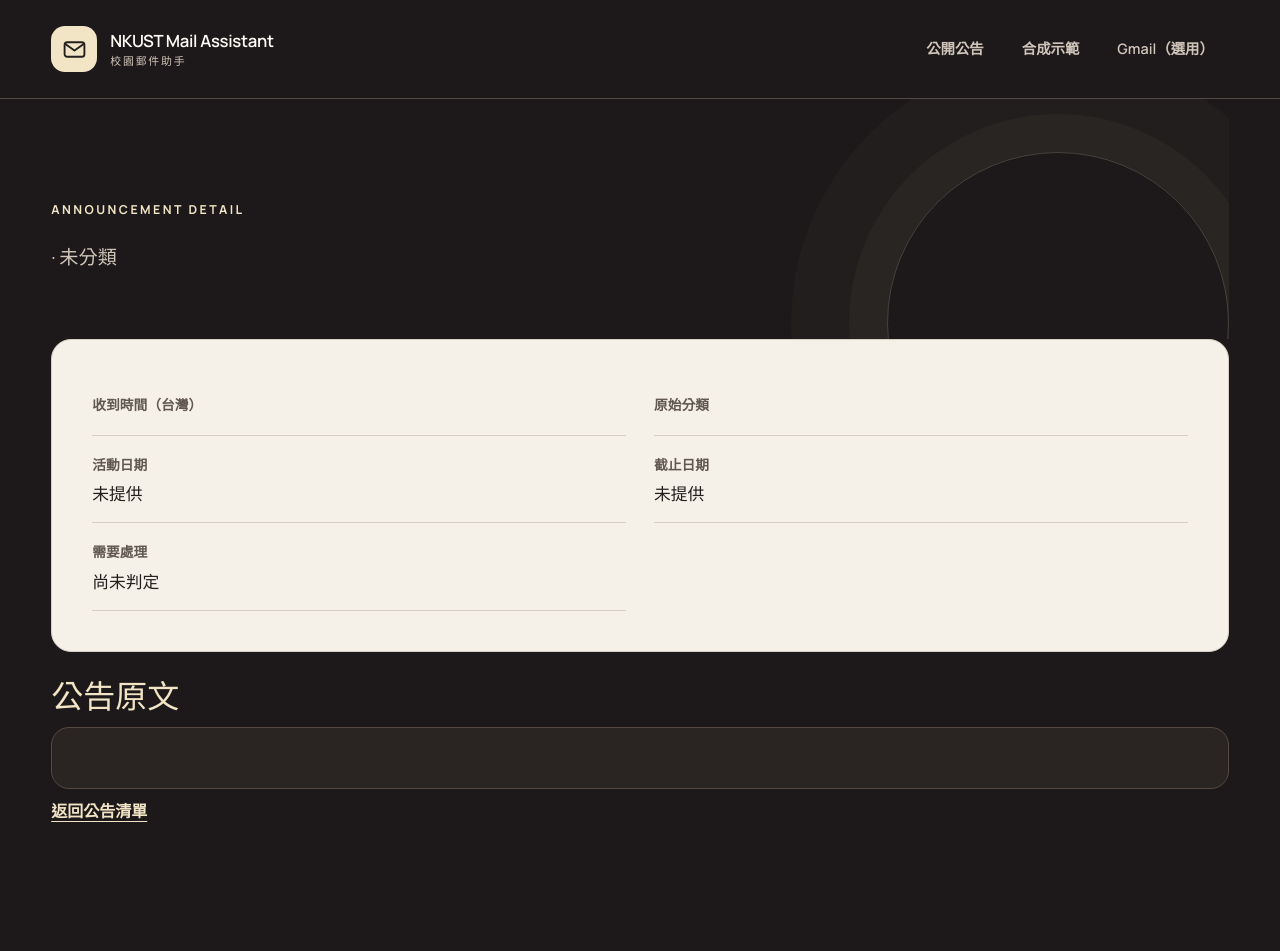
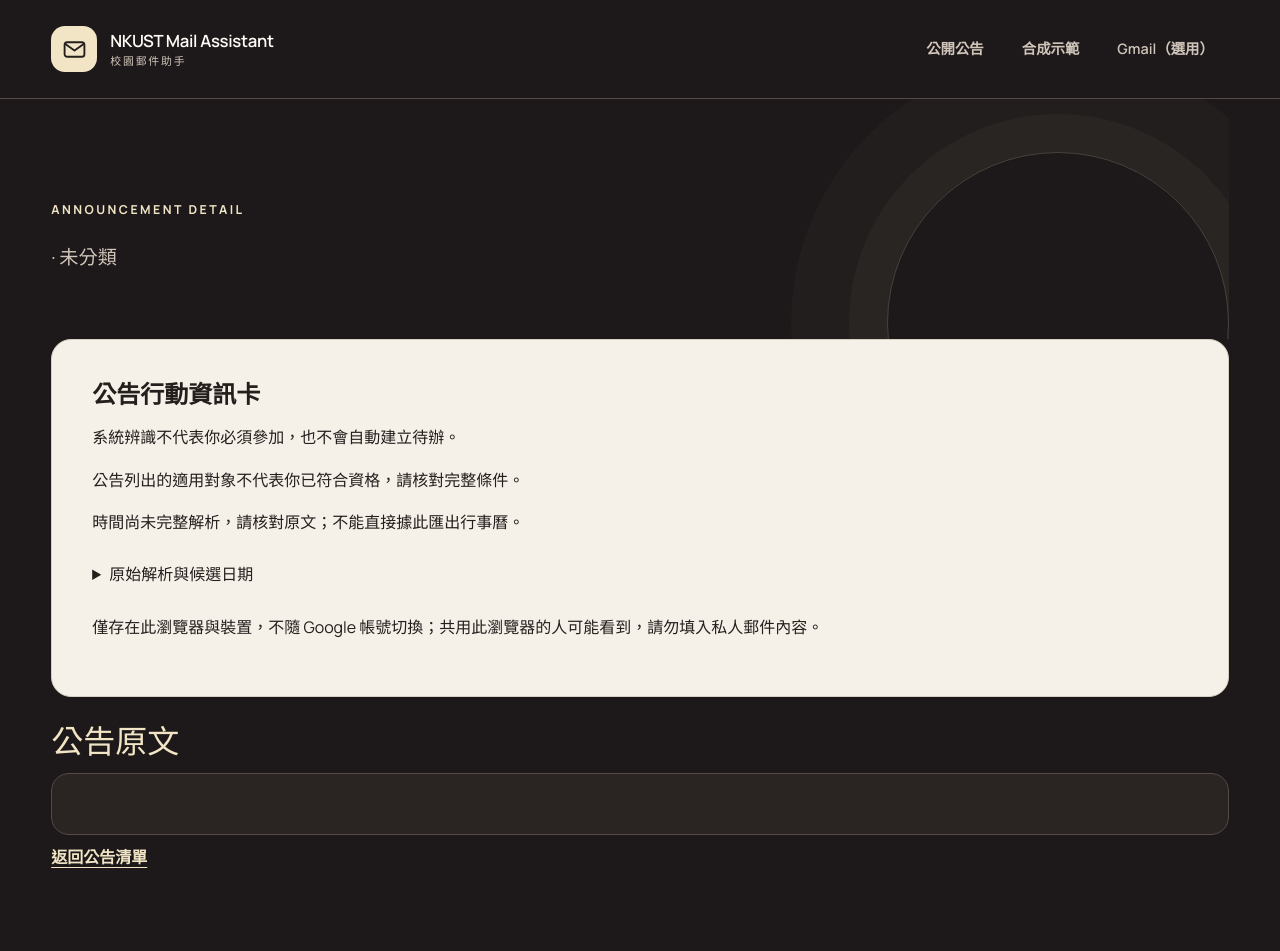
Before and after one commit to brocoli1024/Nkust-Mail-Assistant, a Python web app: template app/templates/web/announcement_detail.html in a window 1280 px wide. Before the commit the page ends 822 px from the top, so only its background shows below. Run offline with Jinja, Linux system fonts and the light colour scheme; the template is opened without the code that fills it, so the values that code supplies are empty.

Commit message:
feat: present action cards and authenticated corrections

```diff
--- a/app/api/demo.py
+++ b/app/api/demo.py
@@ -1,4 +1,6 @@
 """Read-only synthetic demo; never resolves sessions or reads the database."""
+from app.services.action_cards import build_action_card, demo_source
+from app.api.action_card_corrections import card_context
 from fastapi import APIRouter, HTTPException, Query, Request
 
 from app.api.session import page
@@ -21,4 +23,4 @@ def detail(demo_id: str, request: Request):
     item = get_demo_announcement(demo_id)
     if item is None:
         raise HTTPException(404, '找不到合成示範公告。')
-    return page(request, 'demo_announcement_detail.html', item=item)
+    return page(request, 'demo_announcement_detail.html', item=item, **card_context(build_action_card(demo_source(item)),'demo'))
--- a/app/api/public_announcements.py
+++ b/app/api/public_announcements.py
@@ -1,5 +1,7 @@
 """Anonymous public-table views. Never resolve sessions or fetch external data."""
 from typing import Literal
+from app.services.action_cards import build_action_card, public_source
+from app.api.action_card_corrections import card_context
 from urllib.parse import urlencode
 from fastapi import APIRouter, Request, Query, HTTPException
 from sqlalchemy import select, func, or_
@@ -77,5 +79,6 @@ def detail(announcement_id: int, request: Request):
         if row is None:
             raise HTTPException(404, '找不到公開公告。')
         item = public_item(row)
+        card = build_action_card(public_source(row))
         status = status_data(session)
-    return page(request, 'public_announcement_detail.html', item=item, source_url=LISTING_URL, **status)
+    return page(request, 'public_announcement_detail.html', item=item, source_url=LISTING_URL, **status, **card_context(card,'public'))
--- a/app/services/action_card_rules.py
+++ b/app/services/action_card_rules.py
@@ -47,7 +47,8 @@ def extract(source):
             if role:
                 other = [x for x in result.evidence if clause_match and clause_match.start() <= x.start < clause_match.end()]
                 ambiguous = len(other)>1 or bool(re.search(r'明年|去年|翌年|次年|跨年',clause))
-                dates[role].append((d.iso_date,ev,ambiguous))
+                context_ev=Evidence(segment=index,quote=clause,start=clause_match.start(),end=clause_match.end(),role=role,year_inferred=d.year_inferred)
+                dates[role].append((d.iso_date,context_ev,ambiguous))
     fields = {}
     for role, values in dates.items():
         valid = {v for v,e,a in values if v and not e.year_inferred and not a}
--- a/app/services/action_cards.py
+++ b/app/services/action_cards.py
@@ -96,7 +96,7 @@ def public_source(row):
         url=normalize_public_url(row.canonical_url)
     except PublicSourceError:
         url=None
-    return SourceDocument(kind='public',source_ref=json.dumps([row.source_key,url or row.canonical_url],ensure_ascii=False),title=row.title,
+    return SourceDocument(kind='public',source_ref=json.dumps([row.source_key,url or ("invalid:"+digest(row.canonical_url))],ensure_ascii=False),title=row.title,
         segments=(SourceSegment(kind='title',text=row.title),SourceSegment(kind='excerpt',text=row.excerpt or '')),url=url)
 
 
--- a/app/static/web/account.css
+++ b/app/static/web/account.css
@@ -182,3 +182,16 @@ input[type="search"] { min-height:48px; width:100%; padding:9px 14px; border:1px
   .public-source-status { padding:16px; }
   .announcement, .detail-card, .filter-panel { min-width:0; }
 }
+.action-card { margin-bottom:24px; }
+.action-card h2 { font-size:1.5rem; margin-bottom:16px; }
+.action-card dd, .action-card pre, .action-card blockquote { overflow-wrap:anywhere; white-space:pre-wrap; }
+.action-card .field-state { font-size:.9rem; color:var(--ink-muted); }
+.action-card summary { min-height:44px; cursor:pointer; padding-block:10px; }
+.action-card details, .card-editor fieldset { margin-block:16px; }
+.action-card blockquote { margin:12px 0; border-left:3px solid var(--ink-muted); padding-left:12px; }
+.card-editor { display:grid; gap:16px; }
+.card-editor label { display:grid; gap:8px; }
+.card-editor textarea { width:100%; min-height:64px; font:inherit; padding:10px; color:var(--ink); background:var(--paper); }
+.card-editor select { min-height:44px; }
+.card-editor fieldset { min-width:0; border:1px solid var(--line-light); padding:16px; }
+[hidden] { display:none !important; }
--- /dev/null
+++ b/app/templates/web/action_card.html
@@ -0,0 +1,28 @@
+<section class="detail-card action-card" aria-label="公告行動資訊卡" {% if scope != 'private' %}data-card-payload="{{ payload | tojson | forceescape }}"{% endif %}>
+  <h2>公告行動資訊卡</h2>
+  <p>系統辨識不代表你必須參加，也不會自動建立待辦。</p>
+  {% if card.requires_action is none %}<p>行動尚未判定，請核對原文。</p>{% endif %}
+  <dl class="detail-grid">
+  {% for key,label in labels.items() %}{% set field=card.fields[key] %}
+    <div><dt>{{ label }}</dt><dd data-card-field="{{ key }}">{{ field.value if field.value else '待確認' }}</dd>
+    <p class="field-state" data-card-state="{{ key }}">{% if field.origin == 'user' %}我的修正 · {% endif %}{{ '待確認' if field.state in ('pending','stale') else ('使用者確認，非系統驗證' if field.state == 'user_confirmed' else '來源規則辨識') }}</p>
+    {% for warning in field.warnings %}<p>{{ warning }}</p>{% endfor %}
+    {% if field.evidence %}<details><summary>查看依據</summary>{% for e in field.evidence %}<blockquote>{{ e.quote }}</blockquote><p>依據：{{ {'title':'來源標題','excerpt':'來源摘要','original':'郵件公告原文'}.get(card.source.segments[e.segment].kind) }}</p>{% endfor %}</details>{% endif %}
+    </div>
+  {% endfor %}
+  </dl>
+  <p>公告列出的適用對象不代表你已符合資格，請核對完整條件。</p>
+  <p>時間尚未完整解析，請核對原文；不能直接據此匯出行事曆。</p>
+  {% if link_unverified %}<p>公告提供的連結，官方性待確認。</p>{% endif %}
+  {% if card_context.deadline_passed %}<p class="notice">此截止日期已過；其他條件與期限仍請核對原文。</p>{% endif %}
+  {% if scope == 'private' and view.stale %}<p class="notice">來源或解析版本已變更，過往修正尚未套用，請重新核對。</p>{% endif %}
+  <details><summary>原始解析與候選日期</summary><pre>{{ (view.base if scope == 'private' else card).legacy | tojson(indent=2) }}</pre>
+    {% for e in card.candidates %}<blockquote>{{ e.quote }}{% if e.year_inferred %}（年份推定，待確認）{% endif %}</blockquote>{% endfor %}
+    {% for warning in card.warnings %}<p>{{ warning }}</p>{% endfor %}
+    <p>解析版本：{{ card.parser_version }}</p>
+  </details>
+  {% if card.ai_references %}<details><summary>既有 AI 參考（請核對來源）</summary>{% for ref in card.ai_references %}<p>{{ ref.warning }}</p><pre>{{ ref.result | tojson(indent=2) }}</pre>{% endfor %}</details>{% endif %}
+  <p data-correction-status role="status" aria-live="polite"></p>
+  {% include 'action_card_editor.html' %}
+  {% if scope == 'private' %}<details><summary>此封郵件的修正歷史</summary>{% for h in view.history %}<p><a class="text-link dark" href="/action-cards/history/{{ h.id }}">查看原快照與修正（版本 {{ h.revision }}）</a></p>{% else %}<p>尚無修正紀錄。</p>{% endfor %}</details>{% endif %}
+</section>
--- /dev/null
+++ b/app/templates/web/action_card_editor.html
@@ -0,0 +1,25 @@
+{% if scope == 'private' %}
+<p>修正依目前登入帳號保存至本站，不會修改 Gmail，也不會送交 AI。</p>
+{% if error %}<p class="notice" role="alert">{{ error }}</p>{% endif %}
+<details {% if error %}open{% endif %}><summary>修正我的資訊</summary>
+<form method="post" action="/announcements/{{ item.id }}/action-card/corrections" class="card-editor">
+<input type="hidden" name="csrf_token" value="{{ csrf }}"><input type="hidden" name="operation" value="save">
+<input type="hidden" name="baseline_hash" value="{{ view.base.baseline_hash }}"><input type="hidden" name="expected_revision" value="{{ view.revision }}">
+{% else %}
+<p>{{ '示範修正只在目前頁面記憶體，重新載入即重設。' if scope == 'demo' else '僅存在此瀏覽器與裝置，不隨 Google 帳號切換；共用此瀏覽器的人可能看到，請勿填入私人郵件內容。' }}</p>
+<noscript><p>閱讀不需要 JavaScript；裝置修正需要 JavaScript 與可用的瀏覽器儲存。</p></noscript>
+<div data-local-editor class="card-editor" hidden>
+{% endif %}
+{% for key,label in labels.items() %}
+<fieldset><legend>{{ label }}</legend>
+<label>處理方式<select name="{{ key }}.mode">{% for mode,text in [('inherit','沿用系統'),('value','改為我的值'),('pending','標為待確認')] %}<option value="{{ mode }}" {% if scope=='private' and form_values.get(key+'.mode','inherit')==mode %}selected{% endif %}>{{ text }}</option>{% endfor %}</select></label>
+<label>我的值<textarea name="{{ key }}.value" rows="2" maxlength="{{ 160 if key=='summary' else (10 if key in ('deadline','event_date') else 1200) }}">{{ form_values.get(key+'.value','') if scope=='private' else '' }}</textarea></label>
+{% if key in ('deadline','event_date') %}<label><input type="checkbox" name="{{ key }}.confirmed" {% if scope=='private' and form_values.get(key+'.confirmed')=='on' %}checked{% endif %}>我已核對原文中的完整日期（YYYY-MM-DD）</label>{% endif %}
+<label>原文引用／個人補充<textarea name="{{ key }}.quote" rows="2" maxlength="2000">{{ form_values.get(key+'.quote','') if scope=='private' else '' }}</textarea></label>
+</fieldset>
+{% endfor %}
+<label>行動判斷<select name="action_decision">{% for value,label in [('unknown','待確認'),('yes','公告含可採取的行動'),('no','公告明示不需行動')] %}<option value="{{ value }}" {% if scope=='private' and form_values.get('action_decision','unknown')==value %}selected{% endif %}>{{ label }}</option>{% endfor %}</select></label>
+<label>截止種類<select name="deadline_kind">{% for value,label in [('unknown','待確認'),('registration','報名'),('application','申請'),('submission','繳件')] %}<option value="{{ value }}" {% if scope=='private' and form_values.get('deadline_kind','unknown')==value %}selected{% endif %}>{{ label }}</option>{% endfor %}</select></label>
+{% if scope=='private' %}<button class="button" type="submit">儲存我的修正</button></form></details>
+<form method="post" action="/announcements/{{ item.id }}/action-card/corrections"><input type="hidden" name="csrf_token" value="{{ csrf }}"><input type="hidden" name="operation" value="reset"><input type="hidden" name="baseline_hash" value="{{ view.base.baseline_hash }}"><input type="hidden" name="expected_revision" value="{{ view.revision }}"><button class="button" type="submit">恢復系統資訊（保留歷史）</button></form>
+{% else %}<button class="button" type="button" data-save>儲存我的修正</button><button class="button" type="button" data-reset>恢復系統資訊（保留歷史）</button>{% if scope=='public' %}<button class="button" type="button" data-erase>刪除此公告裝置修正歷史</button>{% endif %}<details><summary>裝置修正歷史</summary><pre data-local-history>尚無紀錄</pre></details></div>{% endif %}
--- /dev/null
+++ b/app/templates/web/action_card_error.html
@@ -0,0 +1 @@
+<!doctype html><html lang="zh-Hant"><head><meta charset="utf-8"><meta name="viewport" content="width=device-width, initial-scale=1"><title>{{ title }}</title><link rel="stylesheet" href="/assets/account.css?v=action-card-1"></head><body><div class="site-shell">{% include 'site_header.html' %}<main id="main-content" class="page-content"><section class="hero compact"><h1>{{ title }}</h1></section><p class="notice" role="alert">{{ detail }}</p><a class="text-link" href="/announcements">返回我的公告並重試</a></main></div></body></html>
--- /dev/null
+++ b/app/templates/web/action_card_history.html
@@ -0,0 +1 @@
+<!doctype html><html lang="zh-Hant"><head><meta charset="utf-8"><meta name="viewport" content="width=device-width, initial-scale=1"><title>我的修正歷史</title><link rel="stylesheet" href="/assets/account.css?v=action-card-1"></head><body><div class="site-shell">{% include 'site_header.html' %}<main id="main-content" class="page-content"><section class="hero compact"><h1>我的修正歷史</h1></section><article class="detail-card"><h2>原文快照</h2><pre>{{ data.snapshot.source_text }}</pre><details><summary>原始解析</summary><pre>{{ data.snapshot.original_card | tojson(indent=2) }}</pre></details>{% for r in data.revisions %}<h2>修正版本 {{ r.revision }} · {{ r.operation }}</h2><p>{{ r.created_at }}</p><pre>{{ r.overrides | tojson(indent=2) }}</pre>{% endfor %}{% if data.page_number>1 %}<a href="?page={{ data.page_number-1 }}">上一頁</a>{% endif %}{% if data.has_more %}<a href="?page={{ data.page_number+1 }}">下一頁</a>{% endif %}</article><a class="text-link" href="/announcements">返回我的公告</a></main></div></body></html>
--- a/app/templates/web/announcement_detail.html
+++ b/app/templates/web/announcement_detail.html
@@ -4,7 +4,7 @@
   <meta charset="utf-8"><meta name="viewport" content="width=device-width, initial-scale=1">
   {% include 'pwa_head.html' %}
   <title>公告內容 · NKUST Mail Assistant</title>
-  <link rel="stylesheet" href="/assets/account.css?v=editorial-1">
+  <link rel="stylesheet" href="/assets/account.css?v=action-card-1">
 </head>
 <body><div class="site-shell">
   {% set active_page = 'announcements' %}
@@ -14,17 +14,7 @@
     <section class="hero compact" aria-labelledby="page-title">
       <div><p class="eyebrow">ANNOUNCEMENT DETAIL</p><h1 id="page-title">{{ item.title }}</h1><p>{{ item.department }} · {{ item.category or '未分類' }}</p></div>
     </section>
-    <section class="detail-card" aria-label="公告資訊">
-      <dl class="detail-grid">
-        <div><dt>收到時間（台灣）</dt><dd>{{ item.received_at }}</dd></div>
-        <div><dt>原始分類</dt><dd>{{ item.source_category }}</dd></div>
-        <div><dt>活動日期</dt><dd>{{ item.event_date or '未提供' }}</dd></div>
-        <div><dt>截止日期</dt><dd>{{ item.deadline or '未提供' }}</dd></div>
-        <div><dt>需要處理</dt><dd>{{ '是' if item.requires_action == true else ('否' if item.requires_action == false else '尚未判定') }}</dd></div>
-      </dl>
-      {% if item.date_inferred %}<p class="notice">日期年份為推定，請以原文為準。</p>{% endif %}
-    </section>
-    {% if item.summary %}<section class="detail-section" aria-labelledby="summary-title"><h2 id="summary-title">摘要</h2><p>{{ item.summary }}</p></section>{% endif %}
+    {% include 'action_card.html' %}
     <section class="detail-section" aria-labelledby="original-title"><h2 id="original-title">公告原文</h2><div class="original">{{ item.original_text }}</div></section>
     {% if item.url %}<p><a class="button secondary" href="{{ item.url }}" rel="noopener noreferrer" target="_blank">開啟公告連結（另開分頁）</a></p>{% endif %}
     <p><a class="text-link" href="/announcements">返回公告清單</a></p>
--- a/app/templates/web/demo_announcement_detail.html
+++ b/app/templates/web/demo_announcement_detail.html
@@ -10,6 +10,7 @@
   <main id="main-content" class="page-content narrow">
     <section class="hero compact public-detail-hero" aria-labelledby="page-title"><div><p class="eyebrow">SYNTHETIC DEMO</p><h1 id="page-title">{{ item.title }}</h1></div></section>
     {% include 'demo_notice.html' %}
+    {% include 'action_card.html' %}
     <article class="detail-card">
       <div class="meta-row"><span class="tag">{{ item.category }}</span><span>示範日期：{{ item.published or '未知' }}</span></div>
       <h2>合成示範摘要</h2>
--- a/app/templates/web/public_announcement_detail.html
+++ b/app/templates/web/public_announcement_detail.html
@@ -3,12 +3,13 @@
 <head>
   <meta charset="utf-8"><meta name="viewport" content="width=device-width, initial-scale=1">
   {% include 'pwa_head.html' %}<title>{{ item.title }} · NKUST Mail Assistant</title>
-  <link rel="stylesheet" href="/assets/account.css?v=public-1">
+  <link rel="stylesheet" href="/assets/account.css?v=action-card-1">
 </head>
 <body><div class="site-shell">
   {% set active_page = 'public' %}{% include 'site_header.html' %}
   <main id="main-content" class="page-content narrow">
     <section class="hero compact public-detail-hero" aria-labelledby="page-title"><div><p class="eyebrow">PUBLIC ANNOUNCEMENT</p><h1 id="page-title">{{ item.title }}</h1></div></section>
+    {% include 'action_card.html' %}
     <article class="detail-card">
       <div class="meta-row"><span class="tag">{{ item.category or '未分類' }}</span><span>發布：{{ item.published }}</span></div>
       <p>來源：高科大最新消息。{% if item.student_relevance == 'relevant' %}規則提示：學生相關。{% else %}學生相關性尚未確認，請核對原文對象。{% endif %}</p>
--- a/app/web.py
+++ b/app/web.py
@@ -1,6 +1,7 @@
 """New web entry point. Never mounts any unauthenticated legacy routes."""
 from contextlib import asynccontextmanager
 import logging
+import re
 from urllib.parse import urlsplit
 
 from fastapi import FastAPI, Request
@@ -88,6 +89,8 @@ def create_app(settings=None, oauth_settings=None, *, google_factory=GoogleOAuth
         from app.api.demo import router as demo_router
         app.include_router(public_router)
         app.include_router(demo_router)
+        from app.api.action_card_corrections import router as correction_router
+        app.include_router(correction_router)
         app.mount('/assets', StaticFiles(directory=ROOT / 'app/static/web'), name='web-assets')
 
         @app.get('/manifest.webmanifest', include_in_schema=False)
@@ -169,7 +172,7 @@ def create_app(settings=None, oauth_settings=None, *, google_factory=GoogleOAuth
         # which correctly fail our CSRF origin check. Account pages must retain
         # same-origin form metadata; OAuth URLs must never disclose their code.
         response.headers['Referrer-Policy'] = (
-            'same-origin' if request.url.path in ('/dashboard', '/settings', '/account/delete') else 'no-referrer'
+            'same-origin' if (request.url.path in ('/dashboard', '/settings', '/account/delete') or re.fullmatch(r'/announcements/[0-9]+(?:/action-card/corrections)?', request.url.path)) else 'no-referrer'
         )
         response.headers['X-Content-Type-Options'] = 'nosniff'
         response.headers['Content-Security-Policy'] = (
```
Also changed, not shown: app/api/action_card_corrections.py (added, +100 -0 lines), app/api/user_announcements.py (+2 -6 lines), tests/test_action_card_pages.py (added, +57 -0 lines).
